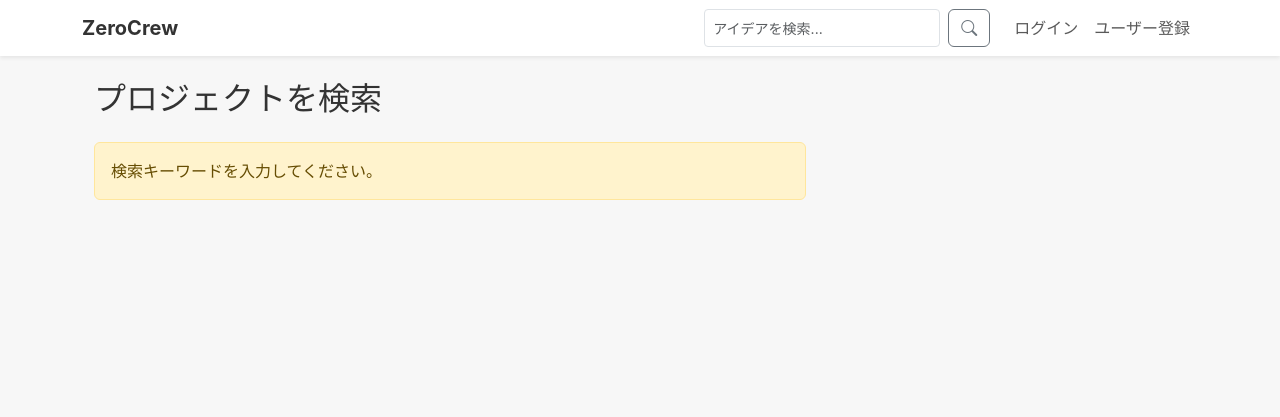
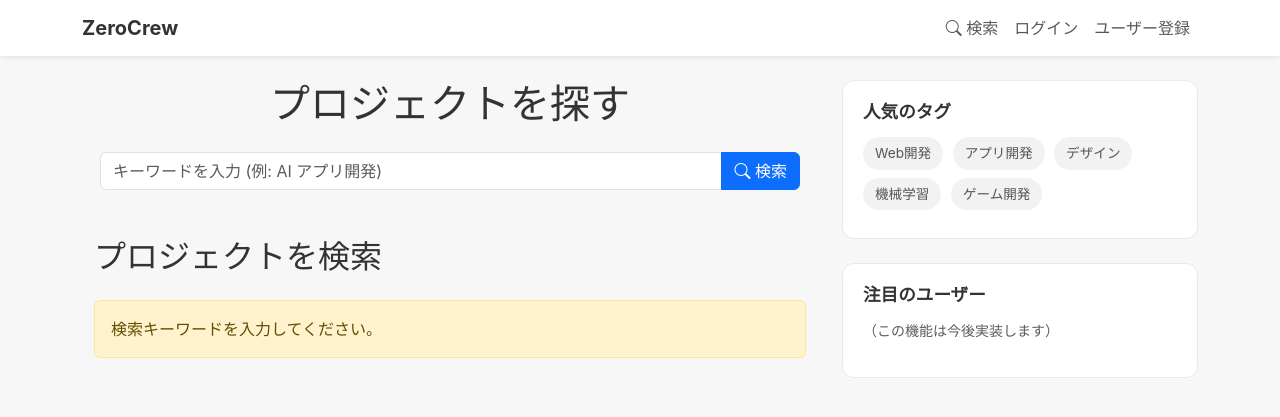
Before and after one commit to toru-sakairi/ZeroCrew, a Django app: page /search/ in a window 1280 px wide. Shown: the top 417 px of the page. Run offline with Django 4.2, Linux system fonts and the light colour scheme.

Commit message:
search function improved

```diff
--- a/zerocrew/projects/views.py
+++ b/zerocrew/projects/views.py
@@ -11,6 +11,10 @@ from .models import Project, Application, Message
 from .forms import ProjectForm
 from django.http import HttpResponseForbidden
 from django.db.models import Q
+# --- 複数キーワード検索のために追加 ---
+import shlex
+from functools import reduce
+from operator import and_
 
 # ホームビュー(今のところ(2025_06_20)プロジェクト一覧にしている)
 # ログイン後のホーム画面で、投稿されたプロジェクトを一覧で表示する。
@@ -220,16 +224,33 @@ class SearchView(ListView):
 
     def get_queryset(self):
         # 'q'という名前で送られてきた検索キーワードを取得
-        query = self.request.GET.get('q')
+        query = self.request.GET.get('q', None)
 
         if query:
-            queryset = Project.objects.filter(
-                Q(title__icontains=query) |
-                Q(outline__icontains=query) |
-                Q(background__icontains=query) |
-                Q(goal__icontains=query) |
-                Q(tags__name__icontains=query) # タグの名前で検索
-            ).distinct().order_by('-created_at') # 重複を除外し、新しい順に並べる
+            # shlex.split() を使い、空白でキーワードを分割する。
+            # ""で囲まれたフレーズは一つのキーワードとして扱われる。
+            # 例: "Python AI" -> ['Python', 'AI']
+            keywords = shlex.split(query)
+
+            if not keywords:
+                return Project.objects.none()
+
+            search_query = Q()
+
+            for keyword in keywords:
+                keyword_query = (
+                    Q(title__icontains=keyword) |
+                    Q(outline__icontains=keyword) |
+                    Q(background__icontains=keyword) |
+                    Q(goal__icontains=keyword) |
+                    Q(tags__name__icontains=keyword) # タグの名前で検索
+                )
+                search_query &= keyword_query
+
+            # functools.reduceとoperator.and_を使い、各キーワードのQオブジェクトをANDで結合
+            # (Q(...) | Q(...)) & (Q(...) | Q(...)) のようなクエリが生成される
+            queryset = Project.objects.filter(search_query).distinct().order_by('-created_at')
+
         else:
             queryset = Project.objects.none()
 
--- a/zerocrew/templates/base.html
+++ b/zerocrew/templates/base.html
@@ -28,14 +28,11 @@
             </button>
             <div class="collapse navbar-collapse" id="navbarNav">
                 <ul class="navbar-nav ms-auto align-items-center">
-                    <!-- 検索 -->
+                    <!-- 検索ページへのリンク -->
                     <li class="nav-item">
-                        <form class="d-flex me-3" method="get" action="{% url 'projects:search_results' %}">
-                            <input class="form-control form-control-sm me-2" type="search" name="q" placeholder="アイデアを検索..." aria-label="Search">
-                            <button class="btn btn-outline-secondary" type="submit">
-                                <i class="bi bi-search"></i>
-                            </button>
-                        </form>
+                        <a class="nav-link" href="{% url 'projects:search_results' %}">
+                            <i class="bi bi-search"></i> 検索
+                        </a>
                     </li>
                     {% if user.is_authenticated %}
                         <li class="nav-item">
--- a/zerocrew/templates/projects/search_results.html
+++ b/zerocrew/templates/projects/search_results.html
@@ -1,9 +1,35 @@
 {% extends 'base.html' %}
 {% load static %}
 
-{% block title %}「{{ query }}」の検索結果 - ZeroCrew{% endblock %}
+{% block title %}
+{% if query %}
+「{{ query }}」の検索結果
+{% else %}
+プロジェクト検索
+{% endif %}
+- ZeroCrew
+{% endblock %}
 
 {% block content %}
+<!-- ▼▼▼ 検索フォームセクション ▼▼▼ -->
+<div class="search-form-section text-center mb-5">
+    <h1 class="mb-4">プロジェクトを探す</h1>
+    <!-- 検索フォーム -->
+    {# mx-autoで中央寄せし、max-widthで最大幅を指定 #}
+    <form method="get" action="{% url 'projects:search_results' %}" class="mx-auto" style="max-width: 700px;">
+        {# input-groupで入力欄とボタンを一体化 #}
+        <div class="input-group">
+            <input class="form-control" type="search" name="q" value="{{ query }}" placeholder="キーワードを入力 (例: AI アプリ開発)"
+                aria-label="Search" autocomplete="off">
+            <button class="btn btn-primary" type="submit">
+                <i class="bi bi-search"></i> 検索
+            </button>
+        </div>
+    </form>
+    <!-- /検索フォーム -->
+
+</div>
+
 <div class="container">
     <h2 class="mb-4">
         {% if query %}
@@ -12,34 +38,14 @@
         プロジェクトを検索
         {% endif %}
     </h2>
+    {% if projects %}
+    <p class="text-muted mb-4">{{ page_obj.paginator.count }}件のプロジェクトが見つかりました。</p>
 
-    {% if projects %}
-        <p class="text-muted mb-4">{{ projects.count }}件のプロジェクトが見つかりました。</p>
-
-        <div class="row row-cols-1 row-cols-md-2 g-4">
+    <div class="row row-cols-1 row-cols-md-2 row-cols-lg-3 g-4">
         {% for project in projects %}
         <div class="col">
-                    <div class="card h-100 shadow-sm">
-                        {% if project.image %}
-                            <img src="{{ project.image.url }}" class="card-img-top" alt="{{ project.title }}" style="height: 200px; object-fit: cover;">
-                        {% else %}
-                            <img src="https://placehold.co/600x400/EFEFEF/AAAAAA?text=No+Image" class="card-img-top" alt="No Image" style="height: 200px; object-fit: cover;">
-                        {% endif %}
-                        <div class="card-body">
-                            <h5 class="card-title">{{ project.title }}</h5>
-                            <p class="card-text text-muted small">オーナー: {{ project.user.username }}</p>
-                            <p class="card-text">{{ project.outline|truncatechars:80 }}</p>
-
-                            <div>
-                                {% for tag in project.tags.all %}
-                                    <span class="badge bg-secondary">{{ tag.name }}</span>
-                                {% endfor %}
-                            </div>
-                        </div>
-                        <div class="card-footer bg-white border-top-0">
-                             <a href="{% url 'projects:project_detail' project.pk %}" class="btn btn-primary w-100">詳細を見る</a>
-                        </div>
-                    </div>
+            {# ▼▼▼ ここで _project_card.html を呼び出す ▼▼▼ #}
+            {% include 'projects/_project_card.html' with project=project %}
         </div>
         {% endfor %}
     </div>
@@ -53,7 +59,24 @@
     </div>
     {% endif %}
 </div>
+<!-- ここにページネーションを追加することも可能です -->
+{% endblock %}
 
-<!-- ここにページネーションを追加することも可能です -->
-
+<!-- サイドバーに並び替えやタグなどを表示する（広告もかな？） -->
+{# ▼▼▼ サイドバーブロック ▼▼▼ #}
+{% block sidebar %}
+<div class="sidebar-widget">
+    <h5 class="widget-title">人気のタグ</h5>
+    <div class="tags-area">
+        <span class="tag">Web開発</span>
+        <span class="tag">アプリ開発</span>
+        <span class="tag">デザイン</span>
+        <span class="tag">機械学習</span>
+        <span class="tag">ゲーム開発</span>
+    </div>
+</div>
+<div class="sidebar-widget mt-4">
+    <h5 class="widget-title">注目のユーザー</h5>
+    <p class="text-muted small">（この機能は今後実装します）</p>
+</div>
 {% endblock %}
```
Also changed, not shown: zerocrew/zerocrew/settings.py (+29 -14 lines). Lines whose indentation alone changed are shown as unchanged.
